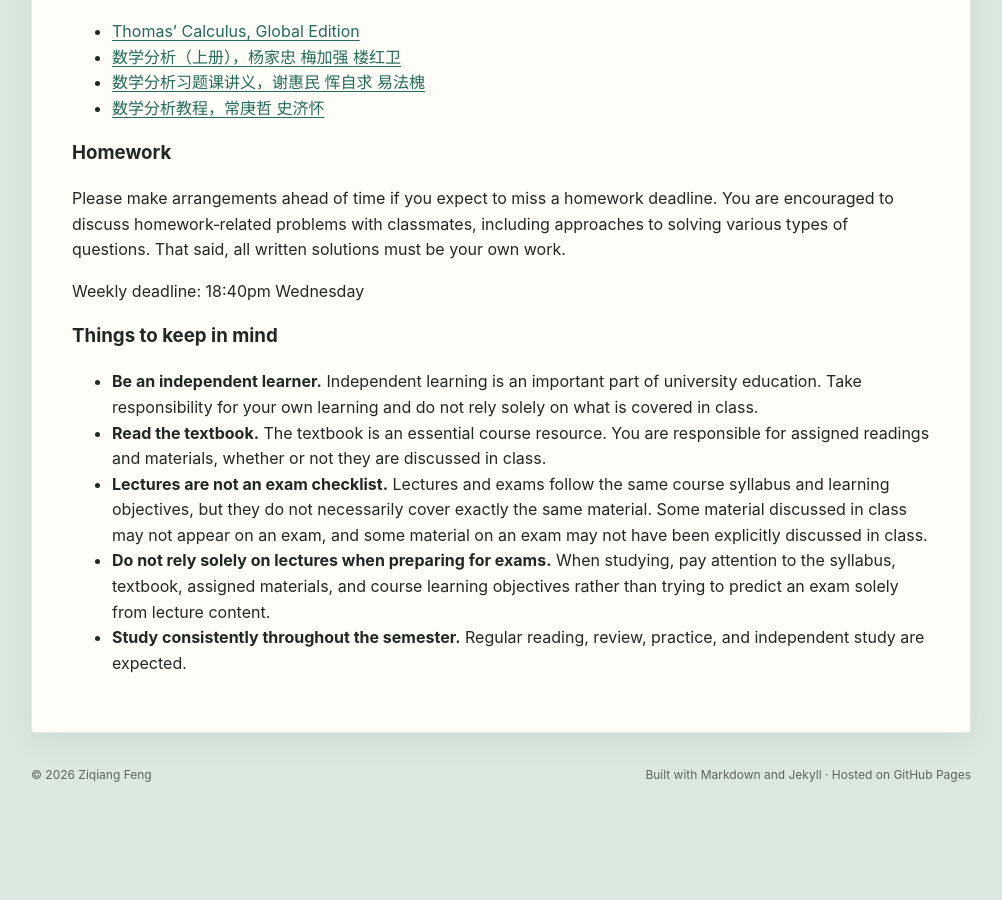
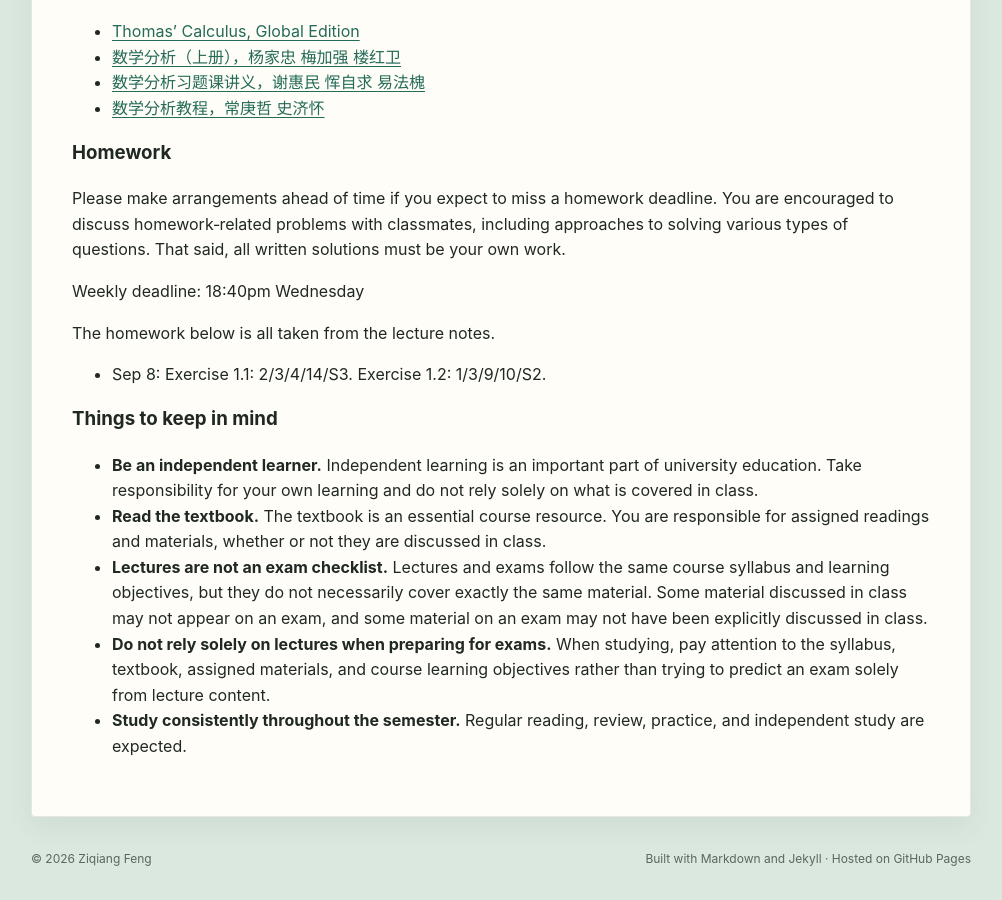
Before and after one commit to ziqiangfeng95/ziqiangfeng95.github.io, a Jekyll site: the page built from teaching/advmath/index.md, in a window 1280 px wide and 900 px high, scrolled down 1353 px. Shown: the whole window, without its empty margins (139-1141 px from the left). Built offline with Jekyll 4.4.1, drawn with Linux system fonts in a browser that asks for light colours; before the commit the page ends 2170 px from its top, so only the background shows below that.

Commit message:
Update index.md

```diff
--- a/teaching/advmath/index.md
+++ b/teaching/advmath/index.md
@@ -94,6 +94,9 @@ Please make arrangements ahead of time if you expect to miss a homework deadline
 
 Weekly deadline: 18:40pm Wednesday
 
+The homework below is all taken from the lecture notes.
+
+- Sep 8: Exercise 1.1: 2/3/4/14/S3. Exercise 1.2: 1/3/9/10/S2.
 
 ### Things to keep in mind
 
```
